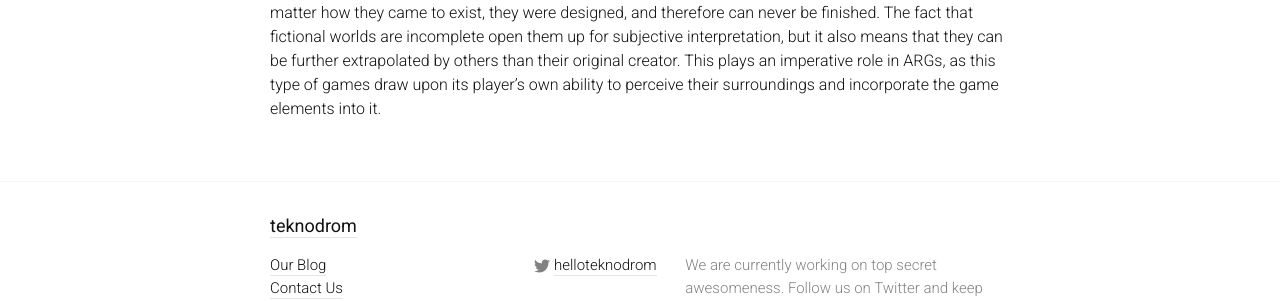
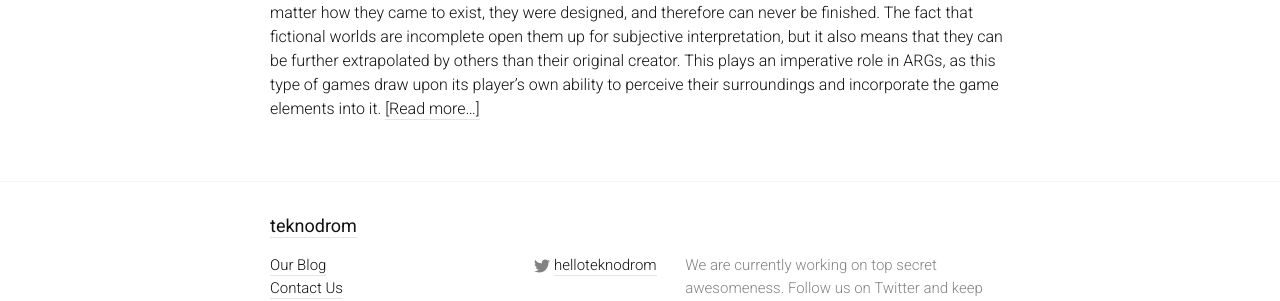
Before and after one commit to Teknodrom/teknodrom.github.io, a Jekyll site: the page built from _posts/2015-04-14-creating-anomalies.markdown, in a window 1280 px wide. Shown: the part 564-865 px from the top of the page. Built offline with Jekyll 4.4.1, drawn with Linux system fonts in a browser that asks for light colours.

Commit message:
Update 2015-04-14-creating-anomalies.markdown

```diff
--- a/_posts/2015-04-14-creating-anomalies.markdown
+++ b/_posts/2015-04-14-creating-anomalies.markdown
@@ -7,4 +7,4 @@ author: "Christian"
 ---
 The concept of elsewhere, described in the quote above, is probably something most people that are into games can relate to as a way of describing that special feeling that emerges when entering the domain of a fictional realm, not adherent to the rigid structures and impenetrable laws of our everyday lives, but solely constructed out of imagination and a will to escape the unbending shackles of reality. It is a place we venture into, by using advanced computers and gaming stations. These devices function as portals, teleporting us to elsewhere. They are immersive, which means they have the ability to represent fictional worlds so believable they make us feel that there is in fact here. The elsewhere that they create is often portrayed as totally separate from our reality, with well defined boundaries of where it ends and real life begins. This is most often considered the premises of a fictional world: it exists within the defined space wherein it is created. But there are fictional worlds that are not confined to the digital borders of computers or social rules of tabletop games, that don’t obey the structural frame of play. These are the fictional worlds of alternate reality games (ARGs).
 
-ARGs are pervasive in that they are set in the real world and use all of its aspects to create gameplay. In opposite of traditional games, which often have thoroughly defined borders and structures, ARGs defile the notion of predetermined instances and rudimentary goals by introducing the intersecting space of reality into the mix. They do incorporate fictional worlds, but layer these on top of reality, creating a duality for its players to explore. According to Juul (2005), all fictional worlds are incomplete, in the sense that no matter how they came to exist, they were designed, and therefore can never be finished. The fact that fictional worlds are incomplete open them up for subjective interpretation, but it also means that they can be further extrapolated by others than their original creator. This plays an imperative role in ARGs, as this type of games draw upon its player’s own ability to perceive their surroundings and incorporate the game elements into it.
+ARGs are pervasive in that they are set in the real world and use all of its aspects to create gameplay. In opposite of traditional games, which often have thoroughly defined borders and structures, ARGs defile the notion of predetermined instances and rudimentary goals by introducing the intersecting space of reality into the mix. They do incorporate fictional worlds, but layer these on top of reality, creating a duality for its players to explore. According to Juul (2005), all fictional worlds are incomplete, in the sense that no matter how they came to exist, they were designed, and therefore can never be finished. The fact that fictional worlds are incomplete open them up for subjective interpretation, but it also means that they can be further extrapolated by others than their original creator. This plays an imperative role in ARGs, as this type of games draw upon its player’s own ability to perceive their surroundings and incorporate the game elements into it. <a href="google.com">[Read more...]</a>
```
